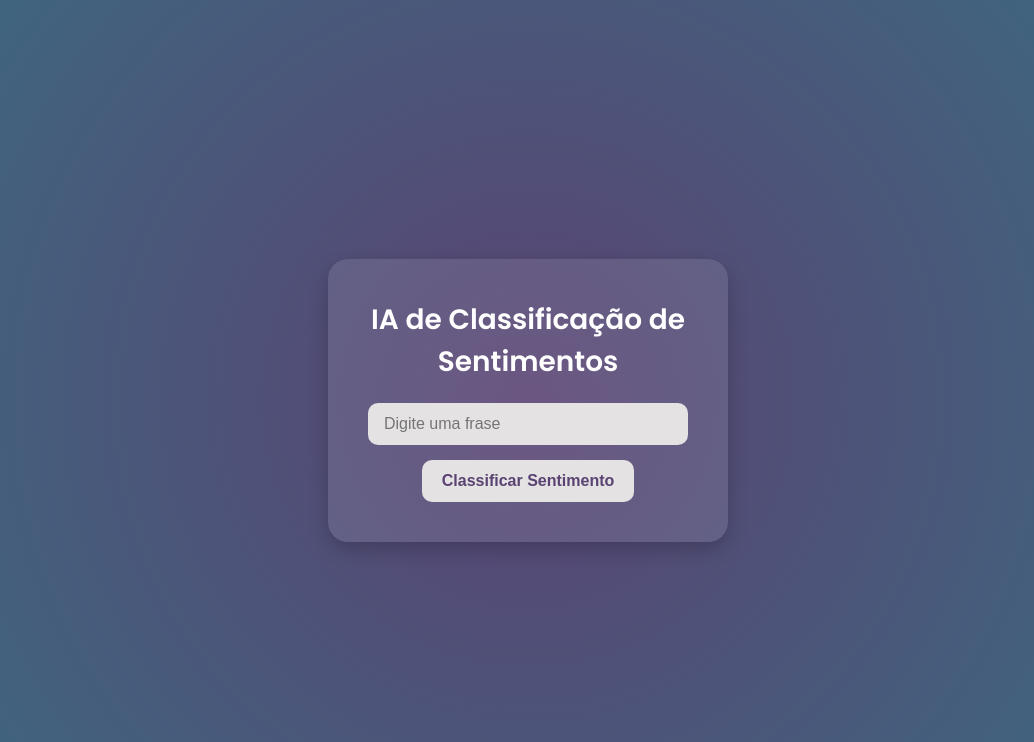
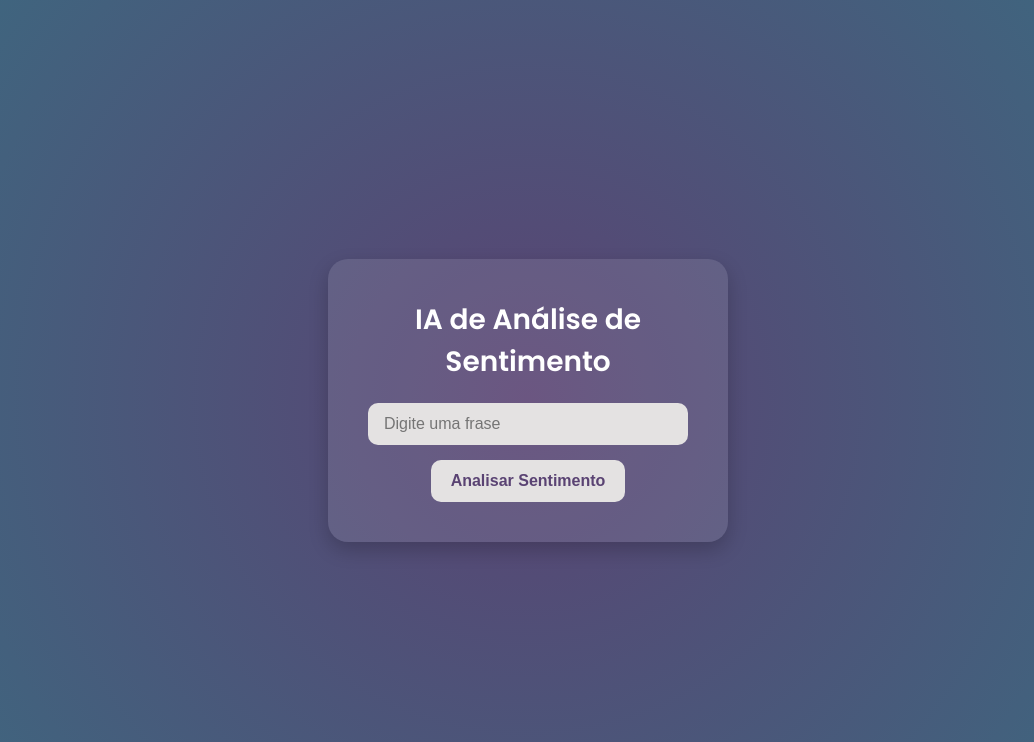
Before and after one commit to liabueno/projeto-ia-sentimentos, a Flask app: page / in a window 1280 px wide. Shown: the top 742 px of the page, without its empty margins (112-1146 px from the left). Run offline with Flask 3, Linux system fonts and the light colour scheme.

Commit message:
ajuste de conceito

```diff
--- a/templates/index.html
+++ b/templates/index.html
@@ -3,15 +3,15 @@
 <head>
     <meta charset="UTF-8">
     <meta name="viewport" content="width=device-width, initial-scale=1.0">
-    <title>Classificação de Sentimento</title>
+    <title>Detector de Sentimentos</title>
     <link rel="stylesheet" href="../static/styles.css">
 </head>
 <body>
     <div class="container">
-        <h1>IA de Classificação de Sentimentos</h1>
+        <h1>IA de Análise de Sentimento</h1>
         <form method="POST">
             <input type="text" name="frase" placeholder="Digite uma frase" required>
-            <button type="submit">Classificar Sentimento</button>
+            <button type="submit">Analisar Sentimento</button>
         </form>
         {% if resultado %}
             <div class="resultado">
```
